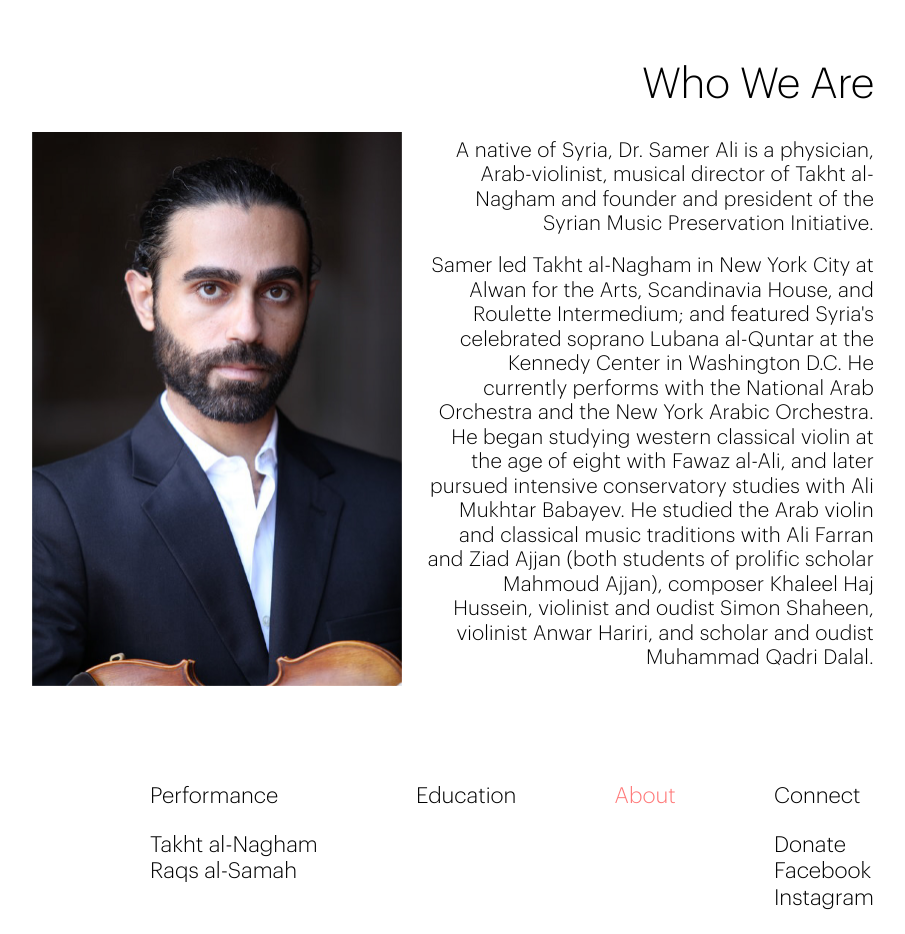
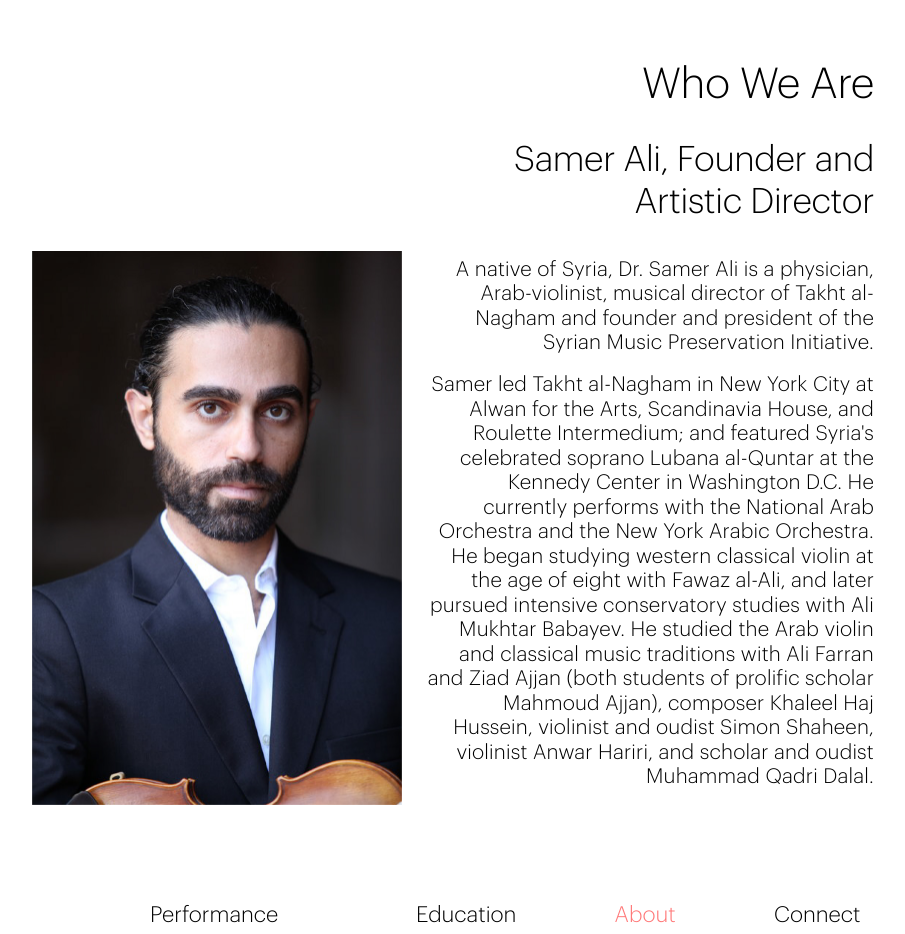
Before and after one commit to SyrianMusic/syrian-music-www, a Next.js app: page /about in a window 1280 px wide. Shown: the part 1620-2554 px from the top of the page, without its empty margins (128-1033 px from the left). Built offline with nearby package versions, Linux system fonts and the light colour scheme.

Commit message:
Add Samer's title

```diff
--- a/pages/about/index.js
+++ b/pages/about/index.js
@@ -54,6 +54,7 @@ const AboutPage = () => (
       />
       <div className="page-About-who-we-are-text">
         <Typography variant="h1">Who We Are</Typography>
+        <Typography variant="h3">Samer Ali, Founder and Artistic Director</Typography>
         <Typography>
           A native of Syria, Dr. Samer Ali is a physician, Arab-violinist, musical director of Takht
           al-Nagham and founder and president of the Syrian Music Preservation&nbsp;Initiative.
```
